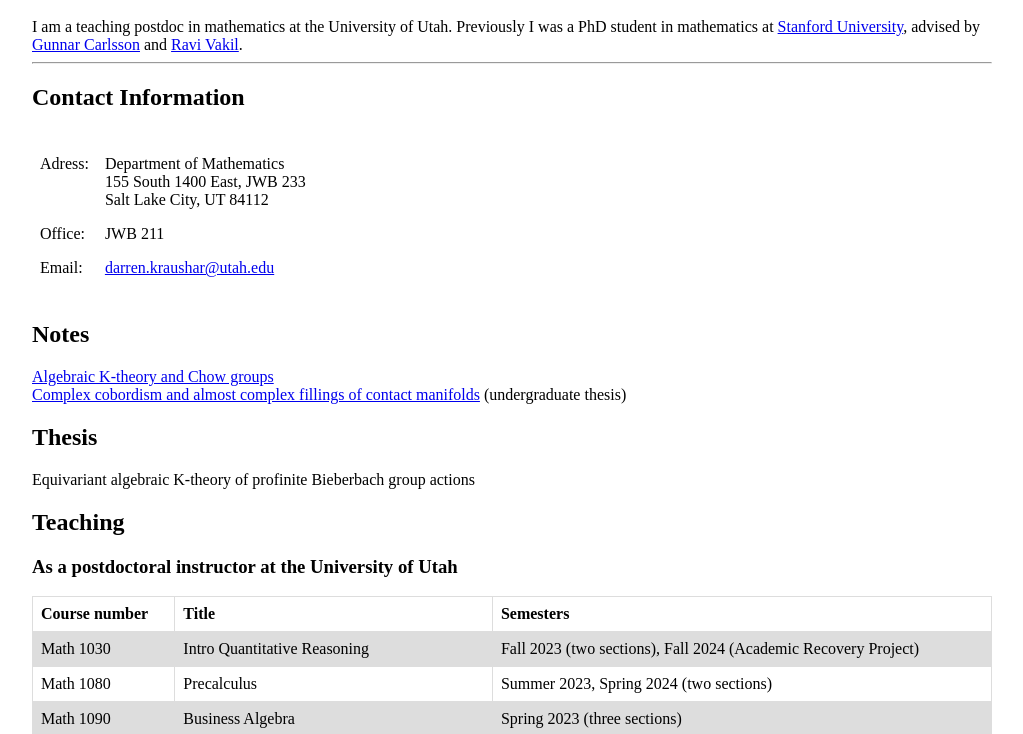
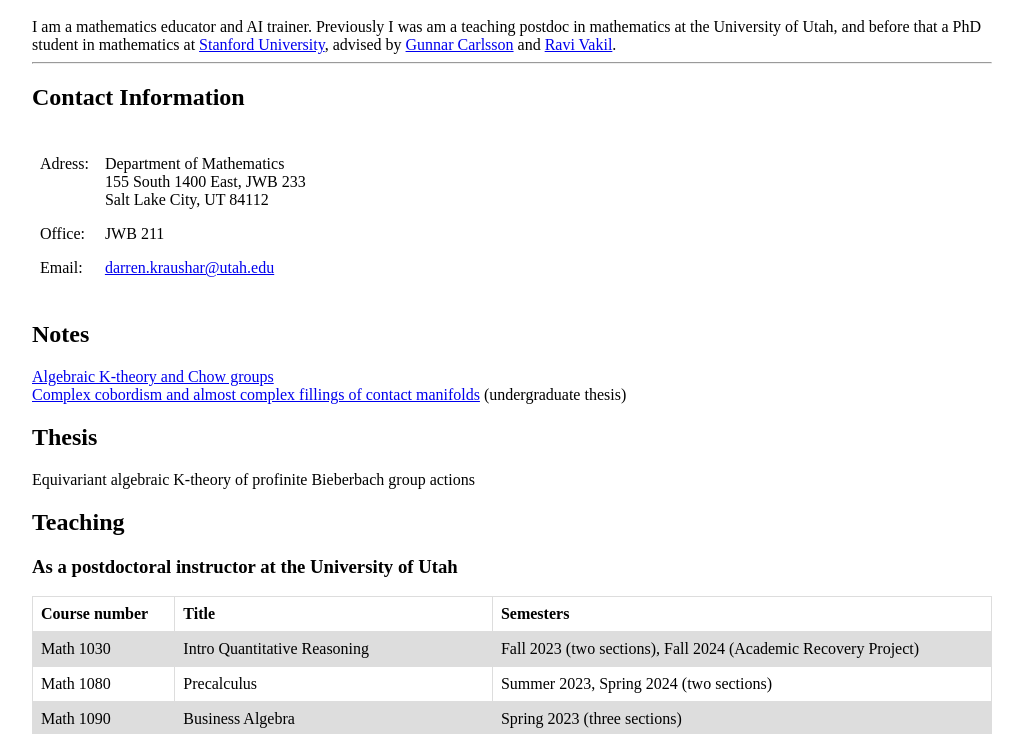
Before and after one commit to darren-kraushar/darren-kraushar.github.io, a plain HTML site: page index.html in a window 1280 px wide. Shown: the part 48-782 px from the top of the page, without its empty margins (128-1151 px from the left). Drawn offline with Linux system fonts and the light colour scheme.

Commit message:
Changed introduction to math educator and AI trainer

```diff
--- a/index.html
+++ b/index.html
@@ -50,7 +50,7 @@
 
 <h1>Darren Kraushar</h1>
 
-I am a teaching postdoc in mathematics at the University of Utah. Previously I was a PhD student in mathematics at <a href="http://mathematics.stanford.edu" target="_blank">Stanford University</a>, advised by <a href="http://math.stanford.edu/~gunnar/" target="blank">Gunnar Carlsson</a> and <a href="http://math.stanford.edu/~vakil/" target="blank">Ravi Vakil</a>.
+I am a mathematics educator and AI trainer. Previously I was am a teaching postdoc in mathematics at the University of Utah, and before that a PhD student in mathematics at <a href="http://mathematics.stanford.edu" target="_blank">Stanford University</a>, advised by <a href="http://math.stanford.edu/~gunnar/" target="blank">Gunnar Carlsson</a> and <a href="http://math.stanford.edu/~vakil/" target="blank">Ravi Vakil</a>.
 <hr>
 
 <h2>Contact Information</h2>
```
